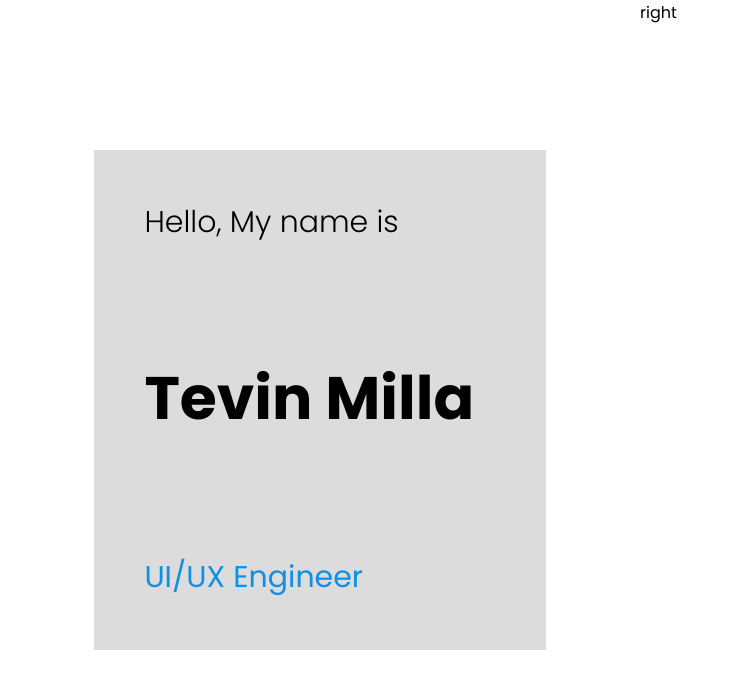
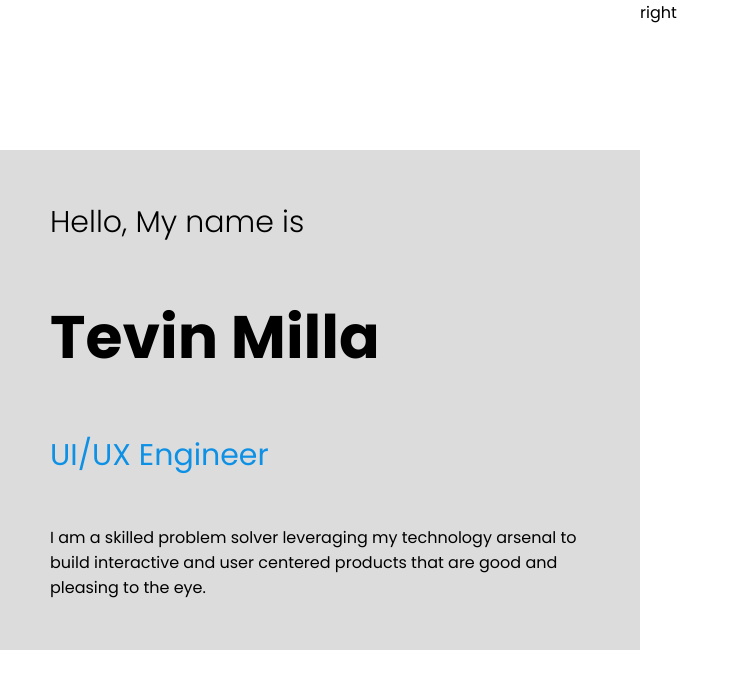
Before and after one commit to MrazTevin/Portfolio_Web, a React (Create React App) app: page / in a window 1280 px wide. Shown: the top 688 px of the page, without its empty margins (0-740 px from the left). Built offline with nearby package versions, Linux system fonts and the light colour scheme.

Commit message:
m: include description

```diff
--- a/src/components/intro/intro.jsx
+++ b/src/components/intro/intro.jsx
@@ -15,6 +15,9 @@ const Intro = () => {
               <div className="title-name">UI/UX Engineer</div>
             </div>
           </div>
+          <div className="idescribe">
+          I am a skilled problem solver leveraging my technology arsenal to build interactive and user centered products that are good and pleasing to the eye.
+          </div>
         </div>
       </div>
       <div className='i-right'>right</div>
```
